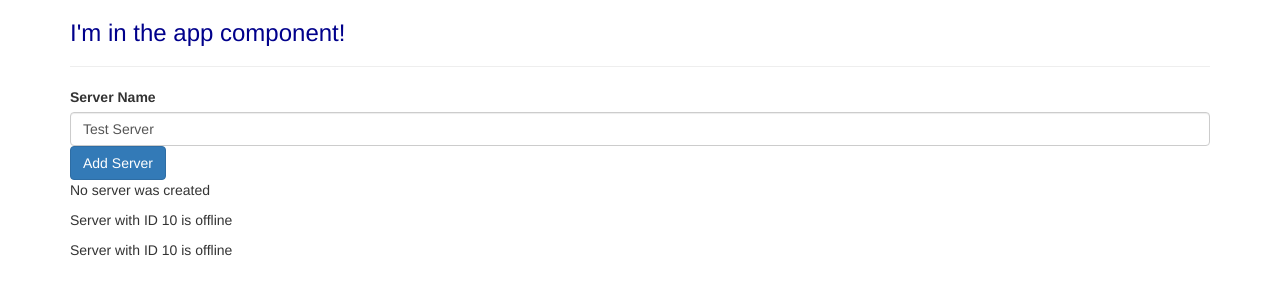
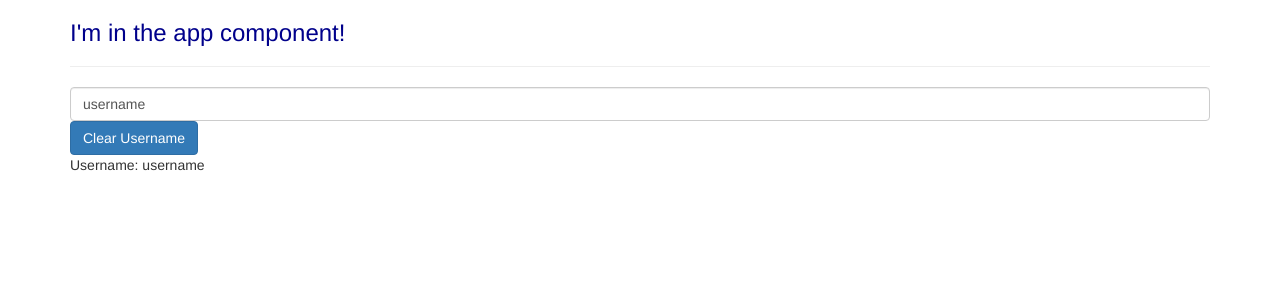
Before and after one commit to Zicky78/learning-angular, an Angular app: page / in a window 1280 px wide. Shown: the top 300 px of the page. Built offline with nearby package versions, Linux system fonts and the light colour scheme.

Commit message:
assignment 2

```diff
--- a/src/app/servers/servers.component.html
+++ b/src/app/servers/servers.component.html
@@ -1,8 +1,3 @@
-<label>Server Name</label>
-<input type="text" class='form-control' [(ngModel)]="serverName">
-
-<button class='btn btn-primary' [disabled]="!allowNewServer" (click)="onCreateServer()">Add Server</button>
-<p>{{ serverCreationStatus }}</p>
-
-<app-server></app-server>
-<app-server></app-server>
+<input type="text" class="form-control" [(ngModel)]="username" (input)="checkString()">
+<button class="btn btn-primary" [disabled]="!allowClearUsername" (click)="onClearUsername()">Clear Username</button>
+<p>Username: {{ username }}</p>
--- a/src/app/servers/servers.component.ts
+++ b/src/app/servers/servers.component.ts
@@ -6,24 +6,21 @@ import { Component, OnInit } from '@angular/core';
   styleUrls: ['./servers.component.css']
 })
 export class ServersComponent implements OnInit {
-  allowNewServer = false;
-  serverCreationStatus = 'No server was created';
-  serverName = 'Test Server';
+  username = 'username';
+  allowClearUsername = true;
   constructor() {
-    setTimeout(() => {
-      this.allowNewServer = true;
-    },2000)
+
    }
 
   ngOnInit() {
   }
 
-  onCreateServer() {
-    this.serverCreationStatus = 'Server was created! Name is ' + this.serverName;
+  onClearUsername() {
+    this.username = '';
+    this.allowClearUsername = false;
   }
-
-  onUpdateServerName(event:Event) {
-    this.serverName = (<HTMLInputElement>event.target).value;
+  checkString() {
+    this.allowClearUsername = this.username != '';
   }
 
 }
```
